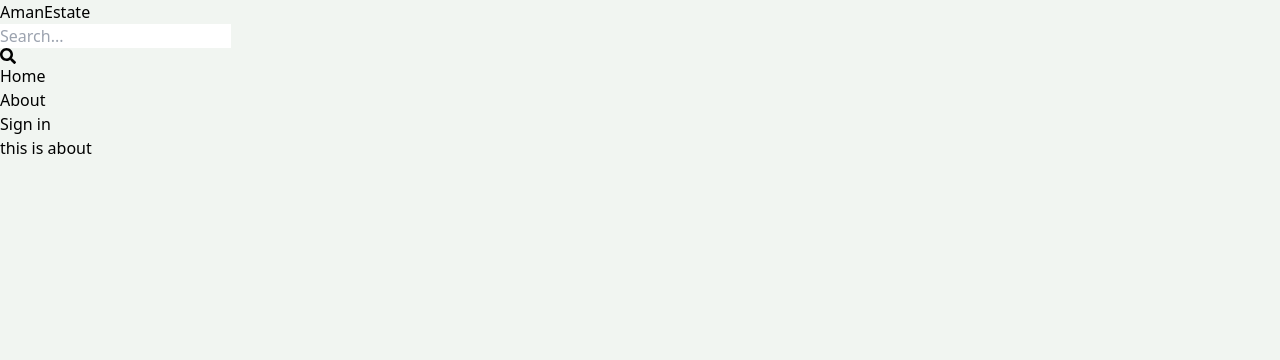
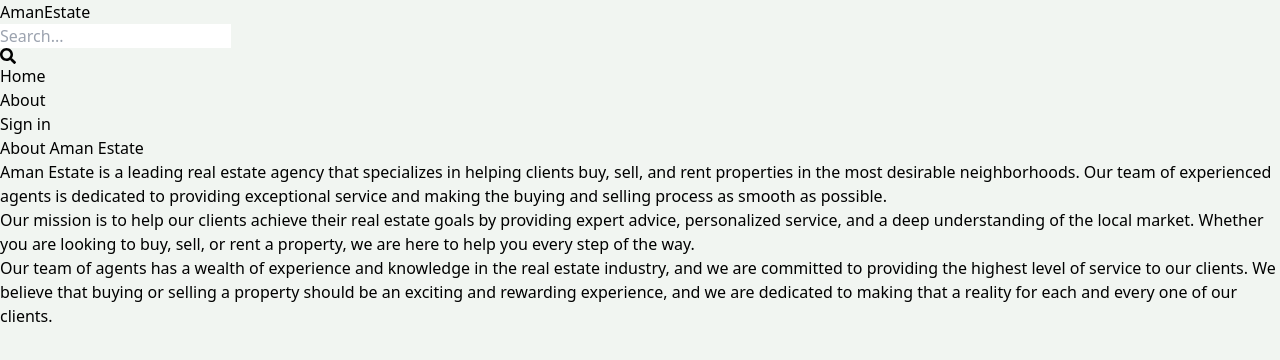
Before and after one commit to Amansingh1210/MERN-REAL_ESTATE_APP, a React (Vite) app in the folder Frontend/: page /about in a window 1280 px wide. Shown: the top 360 px of the page. Built offline with nearby package versions, Linux system fonts and the light colour scheme.

Commit message:
About page completed

```diff
--- a/Frontend/src/Pages/About.jsx
+++ b/Frontend/src/Pages/About.jsx
@@ -1,9 +1,31 @@
-import React from 'react'
+import React from "react";
 
-function About() {
+export default function About() {
   return (
-    <div>this is about</div>
-  )
+    <div className="py-20 px-4 max-w-6xl mx-auto">
+      <h1 className="text-3xl font-bold mb-4 text-slate-800">
+        About Aman Estate
+      </h1>
+      <p className="mb-4 text-slate-700">
+        Aman Estate is a leading real estate agency that specializes in
+        helping clients buy, sell, and rent properties in the most desirable
+        neighborhoods. Our team of experienced agents is dedicated to providing
+        exceptional service and making the buying and selling process as smooth
+        as possible.
+      </p>
+      <p className="mb-4 text-slate-700">
+        Our mission is to help our clients achieve their real estate goals by
+        providing expert advice, personalized service, and a deep understanding
+        of the local market. Whether you are looking to buy, sell, or rent a
+        property, we are here to help you every step of the way.
+      </p>
+      <p className="mb-4 text-slate-700">
+        Our team of agents has a wealth of experience and knowledge in the real
+        estate industry, and we are committed to providing the highest level of
+        service to our clients. We believe that buying or selling a property
+        should be an exciting and rewarding experience, and we are dedicated to
+        making that a reality for each and every one of our clients.
+      </p>
+    </div>
+  );
 }
-
-export default About
```
